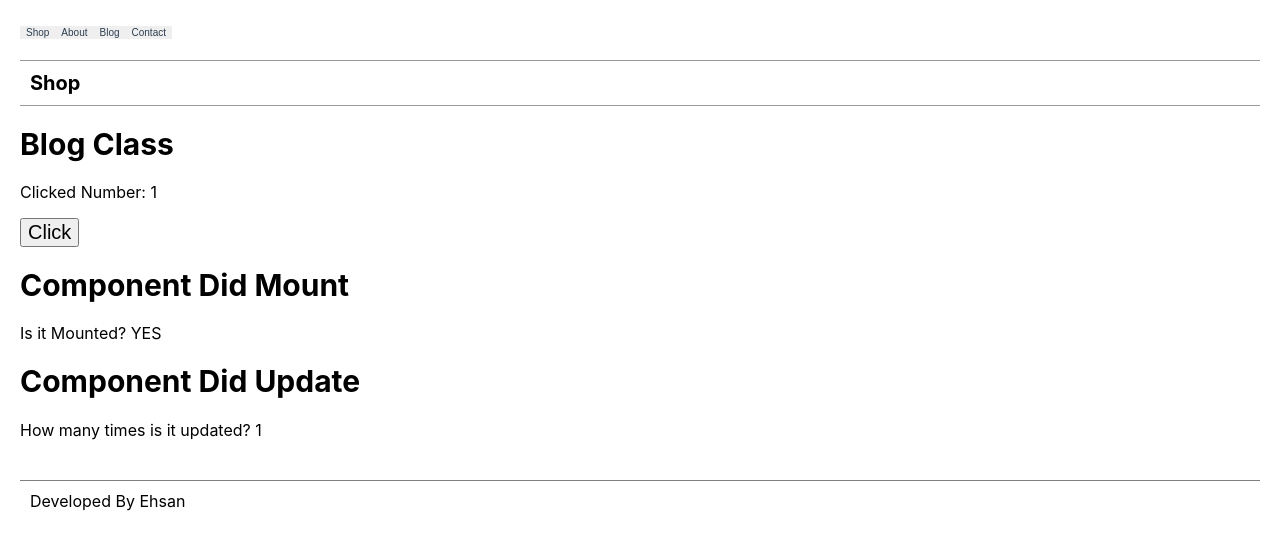
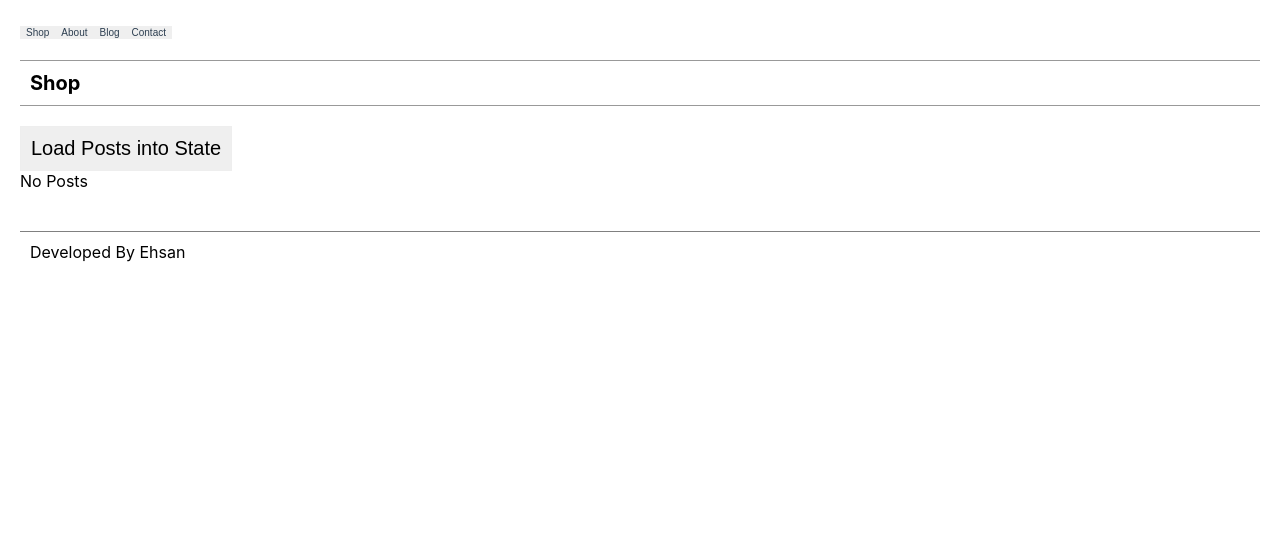
Before and after one commit to ehsangazar/react-for-beginners-course, a React (Create React App) app in the folder my-app/: page /blog in a window 1280 px wide. Shown: the top 548 px of the page. Built offline with nearby package versions, Linux system fonts and the light colour scheme.

Commit message:
fix: 014 - React - load data into state

```diff
--- a/my-app/src/Blog/Blog.js
+++ b/my-app/src/Blog/Blog.js
@@ -1,64 +1,37 @@
-import React from 'react'
+import React, { useState } from 'react'
+import POSTS from './POSTS.json'
+import Button from './../Button/Button'
 
-// const Blog = () => (
-//     <div>Blog</div>
-// )
-// stateless function
+const Blog = () => {
+  const [posts,setPosts] = useState([])
+  const [loading,setLoading] = useState(false)
 
-class Blog extends React.Component {
-    constructor(props){
-        super(props)
-        this.state = {
-          clicked: 0,
-          updateNumber: 0,
-          didMount: false,
-        };
-    }
+  const handleLoadPosts = () => {
+    setLoading(true)
+    setTimeout(() => {
+      setPosts(POSTS);
+      setLoading(false);
+    }, 1000)
+  };
 
-    componentDidMount(){
-      setTimeout(()=>{
-        this.setState({
-          didMount: true,
-        });
-        this.handleClick();
-      }, 1000)
-    }
-
-    componentDidUpdate(prevProps, prevState){
-      const { updateNumber } = this.state
-      if (updateNumber === 0) {
-        this.setState({
-          updateNumber: this.state.updateNumber + 1,
-        });
-      }
-    }
-
-    componentWillUnmount(){
-      console.log('un mount')
-    }
-
-    handleClick = () => {
-        this.setState({
-            clicked: this.state.clicked + 1,
-        })
-    }
-
-    render() {
-        const { clicked, didMount, updateNumber } = this.state;
-        return (
-          <div>
-            <h1>Blog Class</h1>
-            <p>Clicked Number: {clicked}</p>
-            <button onClick={this.handleClick}>Click</button>
-            <h1>Component Did Mount</h1>
-            <p>Is it Mounted? {didMount ? "YES" : "NO"}</p>
-            <h1>Component Did Update</h1>
-            <p>How many times is it updated? {updateNumber}</p>
-          </div>
-        );
-    }
-}
-
-
+  return (
+    <div>
+      <Button handleClick={handleLoadPosts}>
+        {loading ? 'Loading' :'Load Posts into State'}
+      </Button>
+      {posts.length === 0 && <div>No Posts</div>}
+      {posts.length > 0 && (
+        <ul>
+          {posts.map((post) => (
+            <li>
+              <h3>{post.title}</h3>
+              <p>{post.content}</p>
+            </li>
+          ))}
+        </ul>
+      )}
+    </div>
+  );
+};
 
 export default Blog;
--- /dev/null
+++ b/my-app/src/Blog/POSTS.json
@@ -0,0 +1,26 @@
+[
+  {
+    "id": "b4e1703f-6259-454a-b8ff-6552c009fb41",
+    "title": "Quis magna voluptate adipisicing",
+    "image": "http://dummyimage.com/231x144.png/a48b77/000000",
+    "content": "Excepteur dolore nulla laboris mollit consectetur veniam duis cillum fugiat. Nulla sunt laboris Lorem culpa irure laborum. Consectetur do id nostrud cupidatat ea."
+  },
+  {
+    "id": "c9b791c2-0fb4-451d-96fe-5b0d0e3cb2ff",
+    "title": "Laborum duis commodo sit aliqua",
+    "image": "http://dummyimage.com/231x144.png/15e9d5/ffffff",
+    "content": "Labore amet sint incididunt nostrud duis. Ipsum labore ex magna nostrud reprehenderit sit magna elit aliquip culpa elit. Ipsum id id nostrud eu voluptate labore laboris anim laborum fugiat. Ipsum est ex irure sint nostrud pariatur eiusmod cillum. Enim pariatur laboris officia do. Aliquip nostrud consequat esse eu. Elit ex esse et reprehenderit reprehenderit."
+  },
+  {
+    "id": "4be16ea7-a08d-4280-9d6d-a7fee7dc1e11",
+    "title": "A in non adipisicing officia",
+    "image": "http://dummyimage.com/231x144.png/98d4bf/ffffff",
+    "content": "Cupidatat eu amet velit ex quis qui nisi proident excepteur magna. Adipisicing dolor sunt ullamco esse enim quis do. Sint officia ea eu exercitation sunt."
+  },
+  {
+    "id": "33f6d92c-f9e1-4307-8666-376cf9c5fb9c",
+    "title": "A et. Cupidatat occaecat eu et",
+    "image": "http://dummyimage.com/231x144.png/a9b864/000000",
+    "content": "Duis culpa est officia exercitation exercitation do in amet. Laboris aliqua sit reprehenderit anim aute pariatur et mollit. Tempor do excepteur exercitation cillum exercitation."
+  }
+]
```
